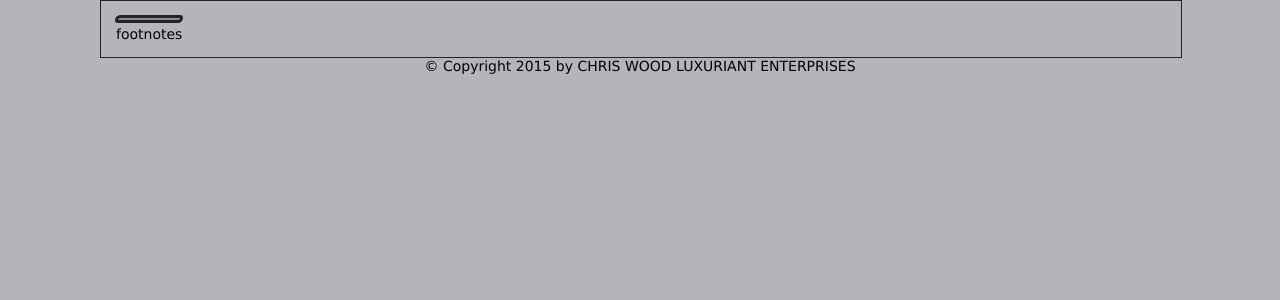
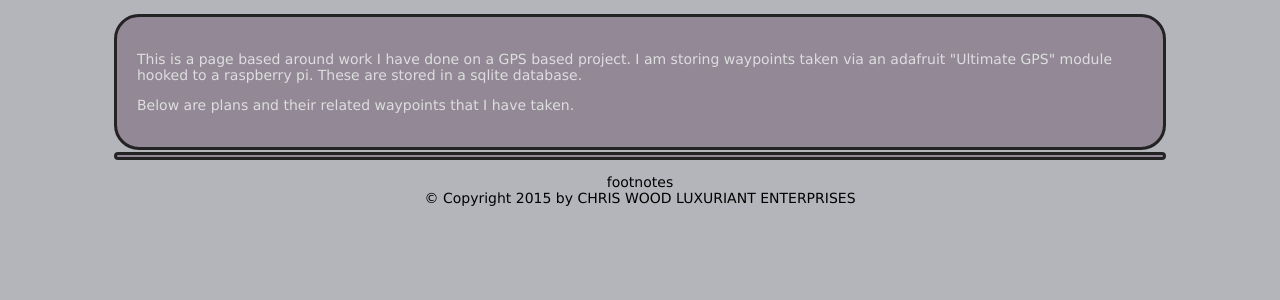
Before and after one commit to chriswood/gpesquire, a Django app: template gpesq/templates/home.html in a window 1280 px wide. Shown: the part 133-433 px from the top of the page. Run offline with Django 3.2, Linux system fonts and the light colour scheme; the template is opened without the code that fills it, so the values that code supplies are empty.

Commit message:
Mostly css changes

```diff
--- a/gpesq/static/css/style.css
+++ b/gpesq/static/css/style.css
@@ -13,7 +13,6 @@ p {color: #46797C;}
 
 .main {
     width: 1080px;
-    border: 1px solid #232323;
 }
 
 /* page */
@@ -39,6 +38,9 @@ table, tr, td {
 }
 .plan_desc {
     margin-left: 10px;
+    color: #DDDEDE;
+    font-size: 17px;
+    text-align: center;
 }
 .plan {
     vertical-align: top;
@@ -46,7 +48,24 @@ table, tr, td {
     background-color: #938896; /* #5B8582; B9BFCA*/
     width: 100%;
     border: 3px solid #232323;
-    border-radius: 20px 10px 20px 10px;
+    border-radius: 25px;
+}
+.intro_text_container {
+    vertical-align: top;
+    text-align: left;
+    background-color: #938896;
+    width: 100%;
+    border: 3px solid #232323;
+    border-radius: 25px;
+    padding: 20px;
+}
+.intro_text {
+
+
+    color: #DDDEDE;
+
+
+
 }
 .plan_header {
     text-align: left;
--- a/gpesq/templates/head.html
+++ b/gpesq/templates/head.html
@@ -1,6 +1,10 @@
 {% block head %}
   <head>
     <title>Mr. G.P. eSquire</title>
+    <meta charset="UTF-8">
+    <meta name="description" content="Information and help with GPS and microcontroller based projects">
+    <meta name="keywords" content="Arduino,GPS,microcontroller,raspberry,pi">
+    <meta name="author" content="Chris Wood">
     <link rel=stylesheet type=text/css href="{{STATIC_URL}}css/style.css">
   </head>
 {% endblock %}
--- a/gpesq/templates/home.html
+++ b/gpesq/templates/home.html
@@ -4,11 +4,20 @@
 <div class="main">
   <table class="plans_container">
     <tr>
+      <td class="intro_text_container">
+          <p class="intro_text">This is a page based around work I have done on a GPS based project.
+                                I am storing waypoints taken via an adafruit "Ultimate GPS" module
+                                hooked to a raspberry pi. These are stored in a sqlite database.
+                                </p>
+          <p class="intro_text">Below are plans and their related waypoints that I have taken. </p>
+      </td>
+    </tr>
+    <tr>
       <td class="plan">
         {% for plan in plans %}
           <table class='plan_data'>
-          <tr><td class='plan_desc'>{{ plan.description }} - {{ plan.date_added }}</td></tr>
-          {% for point in plan.points.all %}
+            <tr><td class='plan_desc'>{{ plan.description }} - {{ plan.date_added }}</td></tr>
+            {% for point in plan.points.all %}
               {% if forloop.first %}
                 <tr>
                   <td>Label</td>
@@ -28,9 +37,9 @@
                 <td>{{ point.date_added }}</td>
                 <td>{{ point.description }}</td>
               </tr>
-            </table>
+            {% endfor %}
           {% endfor %}
-        {% endfor %}
+        </table>
       </td>
     </tr>
     <tr><td>footnotes</td></tr>
--- a/gpesq/templates/layout.html
+++ b/gpesq/templates/layout.html
@@ -5,16 +5,10 @@
       <div id="header">
         <img src="{{STATIC_URL}}images/banner.jpg" width=556px class="round">
       </div>
-
     {% block body %}
     {% endblock %}
-
       <div id="footer">
         &copy; Copyright 2015 by CHRIS WOOD LUXURIANT ENTERPRISES
       </div>
   </body>
 </html>
-
-<!-- screwdriver red - c12132
-felt green 58a060
-wrench silver e5d6c4 -->
--- a/gpesquire/settings.py
+++ b/gpesquire/settings.py
@@ -12,7 +12,8 @@ https://docs.djangoproject.com/en/1.7/ref/settings/
 import os
 BASE_DIR = os.path.dirname(os.path.dirname(__file__))
 
-
+DB_PATH = os.environ['db_path']
+#DB_PATH = BASE_DIR
 # Quick-start development settings - unsuitable for production
 # See https://docs.djangoproject.com/en/1.7/howto/deployment/checklist/
 
@@ -60,7 +61,7 @@ WSGI_APPLICATION = 'gpesquire.wsgi.application'
 DATABASES = {
     'default': {
         'ENGINE': 'django.db.backends.sqlite3',
-        'NAME': os.path.join(BASE_DIR, 'gpesq.sqlite3'),
+        'NAME': os.path.join(DB_PATH, 'gpesq.sqlite3'),
     }
 }
 
```
Also changed, not shown: tests/add_point_test.py (+2 -2 lines).
